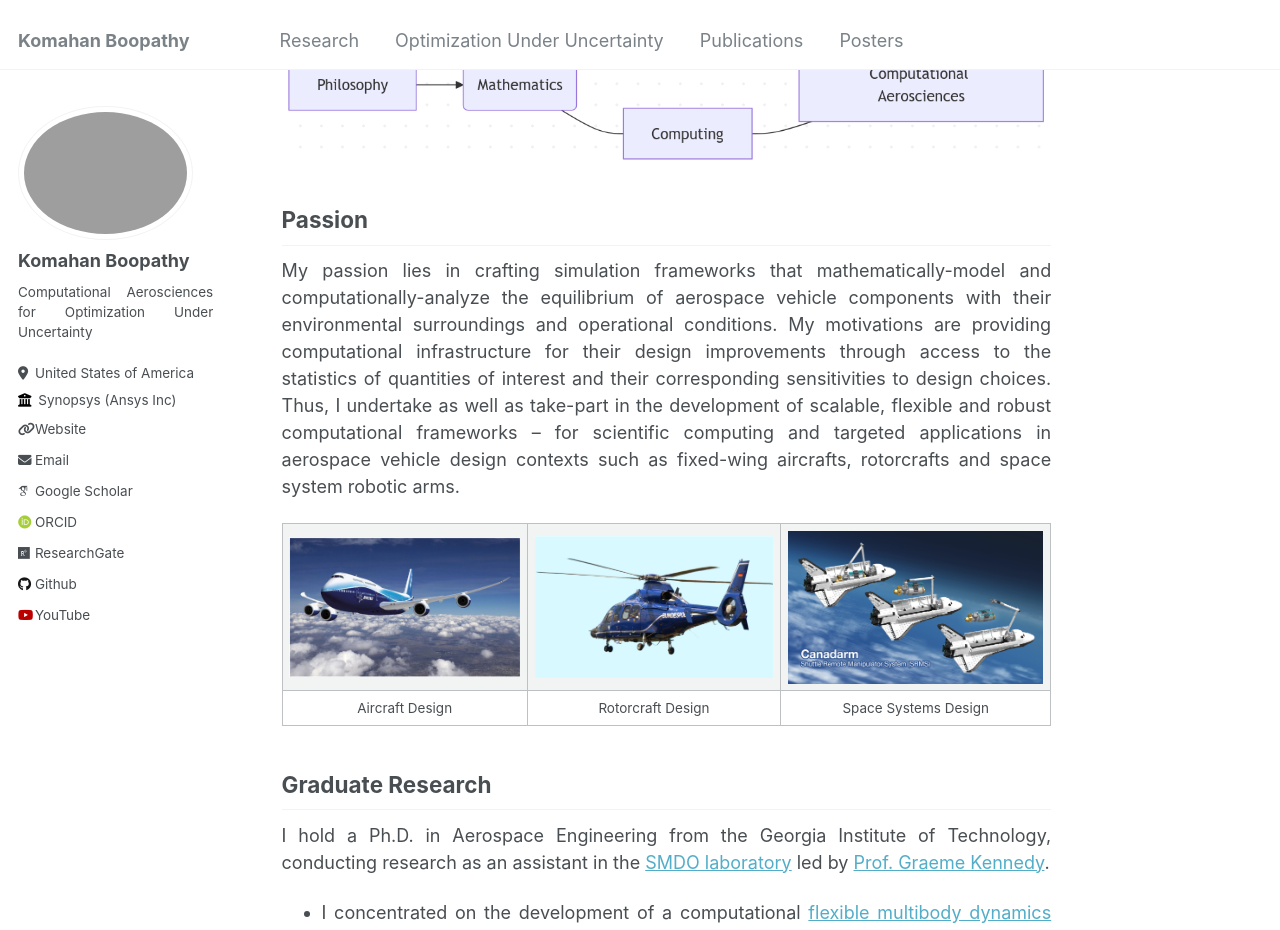
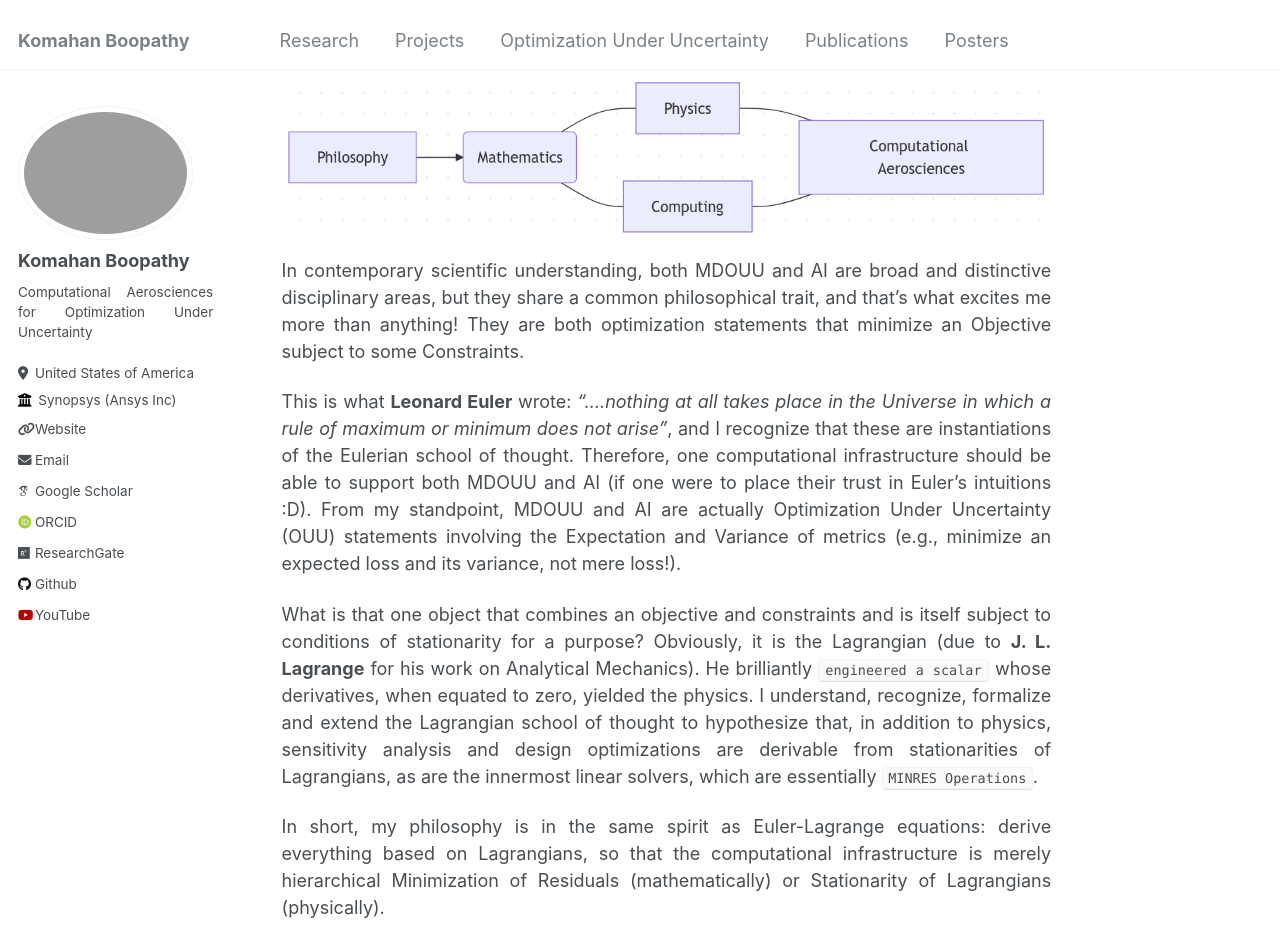
Before and after one commit to komahanb/komahanb.github.io, a Jekyll site: the page built from _pages/about.md, in a window 1280 px wide and 1400 px high, scrolled down 376 px. Shown: the top 930 px of the window. Built offline with Jekyll 4.4.1, drawn with Linux system fonts in a browser that asks for light colours; some web fonts are replaced; some of the changed text lies outside the part shown.

Commit message:
updated notes

```diff
--- a/_data/navigation.yml
+++ b/_data/navigation.yml
@@ -1,6 +1,9 @@
 main:
   - title: "Research"
     url: /research/
+
+  - title: "Projects"
+    url: /projects/
 
   - title: "Optimization Under Uncertainty"
     url: /computational-infrastructure/
--- a/_pages/about.md
+++ b/_pages/about.md
@@ -9,13 +9,26 @@ redirect_from:
 
 I am a Research Engineer at Synopsys (Ansys), working on the Fluent GPU solver. I serve on the [AIAA Technical Committees](https://aiaa.org/get-involved/committees-groups/technical-committees/) for Multidisciplinary Design Optimization (MDO) and Uncertainty Quantification (UQ, formerly Non-Deterministic Approaches, NDA).
 
+## Philosophy: Eulerian Minimization of Lagrangian Scalars
 My ambition is to develop scalable and robust computational infrastructure through foundational research spanning across physics, mathematics and computing for applications at the intersection of **Multidisciplinary Optimization Under Uncertainty (MDOUU)** and **Artificial Intelligence (AI)**.
 
 ![](..//files/images/philosophy.png)
 
+In contemporary scientific understanding, both MDOUU and AI are broad and distinctive disciplinary areas, but they share a common philosophical trait, and that's what excites me more than anything! They are both optimization statements that minimize an Objective subject to some Constraints.
+
+This is what **Leonard Euler** wrote: *"....nothing at all takes place in the Universe in which a rule of maximum or minimum does not arise"*, and I recognize that these are instantiations of the Eulerian school of thought. Therefore, one computational infrastructure should be able to support both MDOUU and AI (if one were to place their trust in Euler's intuitions :D). From my standpoint, MDOUU and AI are actually Optimization Under Uncertainty (OUU) statements involving the Expectation and Variance of metrics (e.g., minimize an expected loss and its variance, not mere loss!).
+
+What is that one object that combines an objective and constraints and is itself subject to conditions of stationarity for a purpose? Obviously, it is the Lagrangian (due to **J. L. Lagrange** for his work on Analytical Mechanics). He brilliantly ``engineered a scalar`` whose derivatives, when equated to zero, yielded the physics. I understand, recognize, formalize and extend the Lagrangian school of thought to hypothesize that, in addition to physics, sensitivity analysis and design optimizations are derivable from stationarities of Lagrangians, as are the innermost linear solvers, which are essentially `MINRES Operations`.
+
+In short, my philosophy is in the same spirit as Euler-Lagrange equations: derive everything based on Lagrangians, so that the computational infrastructure is merely hierarchical Minimization of Residuals (mathematically) or Stationarity of Lagrangians (physically).
+
+Yet another of Euler's masterpieces is Graph Theory. I have no doubt that the conceived computational infrastructure will look visually like a ``Network of Graphs`` (in abstraction) or like a ``Network of Lagrangians`` that are tuned (in concretion). The evidence is also in plain sight: Neural Networks that form the foundation of AI are nothing but a Network of Graphs!
+
+I develop these ideas through the physics examples in [Engineering a Lagrangian for Physics, Sensitivity, and Design](/projects/common-mathematics-physics-design/).
+
 ## Passion
 
-My passion lies in crafting simulation frameworks that mathematically-model and computationally-analyze the equilibrium of aerospace vehicle components with their environmental surroundings and operational conditions. My motivations are providing computational infrastructure for their design improvements through access to the statistics of quantities of interest and their corresponding sensitivities to design choices. Thus, I undertake as well as take-part in the development of scalable, flexible and robust computational frameworks -- for scientific computing and targeted applications in aerospace vehicle design contexts such as fixed-wing aircrafts, rotorcrafts and space system robotic arms.
+My passion lies in crafting simulation frameworks that mathematically model and computationally analyze the equilibrium of aerospace vehicle components with their environmental surroundings and operational conditions. My motivation is to provide computational infrastructure for their design improvements through access to the statistics of quantities of interest and their corresponding sensitivities to design choices. Thus, I undertake, as well as take part in, the development of scalable, flexible and robust computational frameworks -- for scientific computing and targeted applications in aerospace vehicle design contexts such as fixed-wing aircraft, rotorcraft and space system robotic arms.
 
 <!--  whether through perturbations of variables in a given design configuration, or permutations and combinations of various design configurations.  -->
 
@@ -27,7 +40,7 @@ My passion lies in crafting simulation frameworks that mathematically-model and
 
 ## Graduate Research
 
-I hold a Ph.D. in Aerospace Engineering from the Georgia Institute of Technology, conducting research as an assistant in the [SMDO laboratory](https://gkennedy.gatech.edu/) led by [Prof. Graeme Kennedy](https://scholar.google.com/citations?user=LHqGhxkAAAAJ&hl=en).
+I hold a Ph.D. in Aerospace Engineering from the Georgia Institute of Technology, where I conducted research as an assistant in the [SMDO laboratory](https://gkennedy.gatech.edu/) led by [Prof. Graeme Kennedy](https://scholar.google.com/citations?user=LHqGhxkAAAAJ&hl=en).
 
 - I concentrated on the development of a computational [flexible multibody dynamics framework](https://github.com/smdogroup/tacs) with adjoint sensitivity analysis capabilities for the NASA Langley Research Center's [rotorcraft design applications](https://www.youtube.com/watch?v=-HM0KycBvnA). The deterministic framework provides access to high-fidelity data on the underlying physics and accurate gradients crucial for carrying out design improvement cycles in the context of aerospace vehicle design.
 
```
Also changed, not shown: other parts of _pages/about.md (+2 -2 lines).
